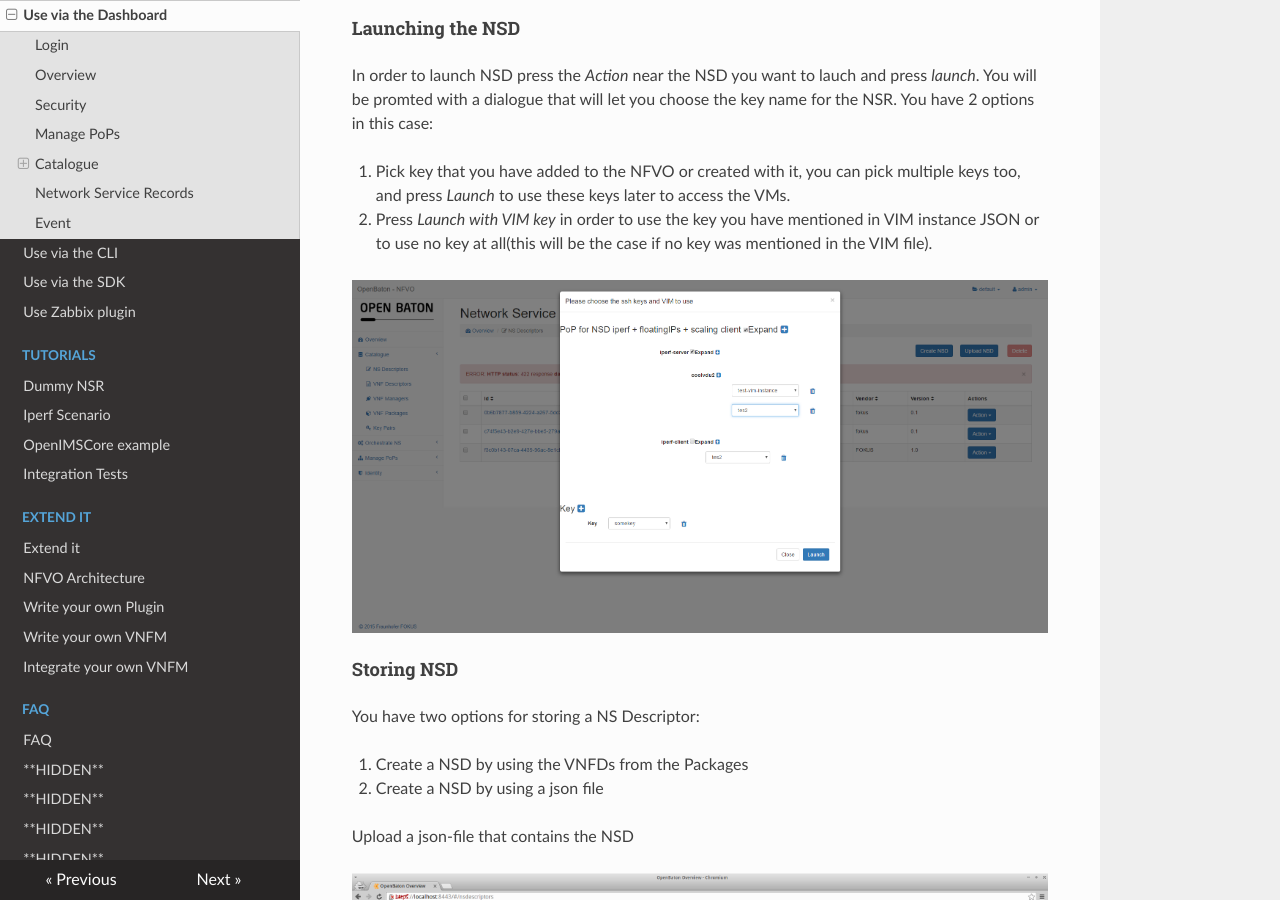
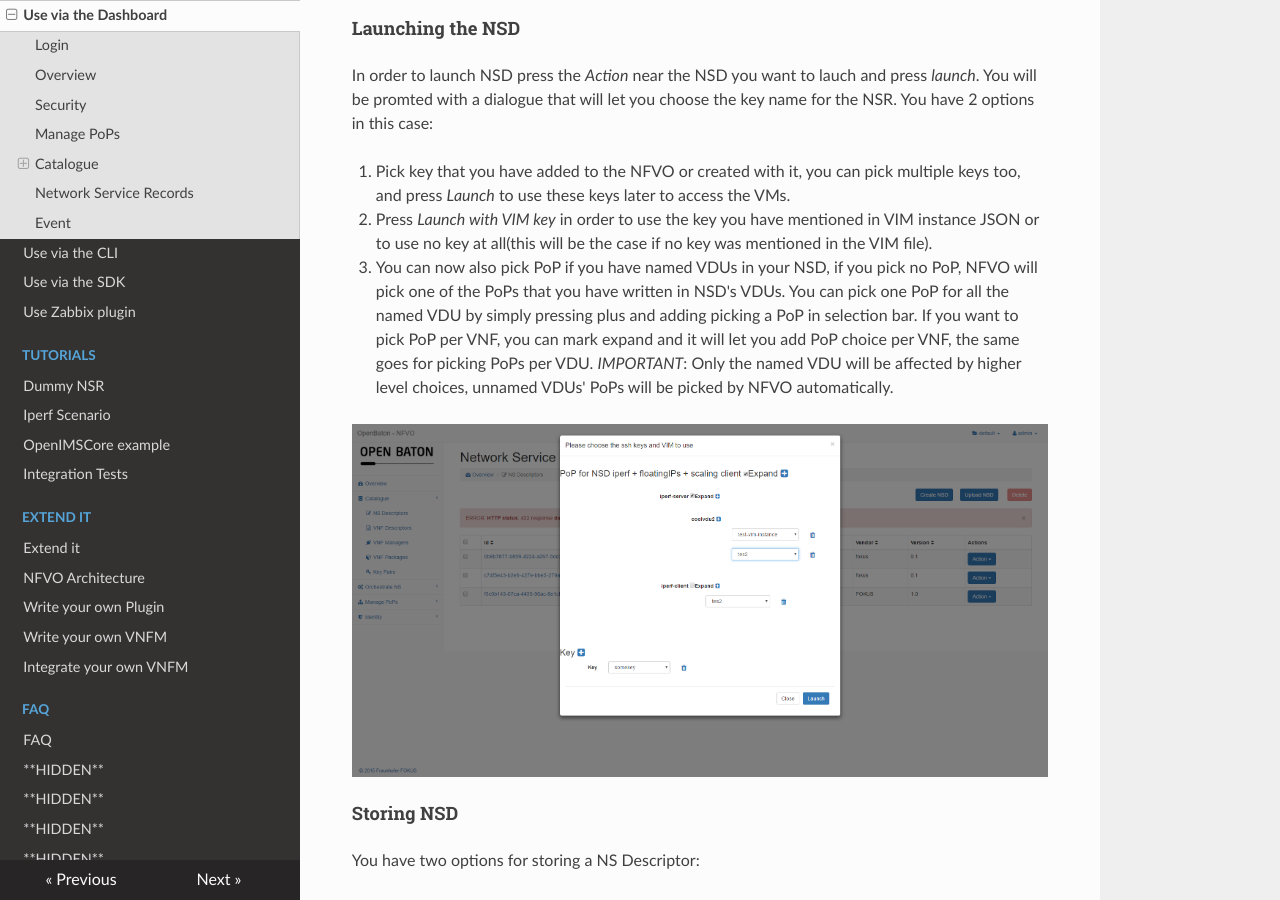
Before and after one commit to openbaton/docs, an MkDocs documentation site: the page built from docs/nfvo-how-to-use-gui.md, in a window 1280 px wide and 900 px high, scrolled down 5687 px. Built offline with MkDocs 1.6.1, drawn with Linux system fonts in a browser that asks for light colours; nearby versions of some CDN libraries; old or Windows-style settings are respelled for this version of MkDocs.

Commit message:
imp: added a paragraph about pickign PoPs

```diff
--- a/docs/nfvo-how-to-use-gui.md
+++ b/docs/nfvo-how-to-use-gui.md
@@ -81,6 +81,10 @@
  1. Pick key that you have added to the NFVO or created with it, you can pick multiple keys too, and press *Launch* to use these keys later to access the VMs.
 
  2. Press *Launch with VIM key* in order to use the key you have mentioned in VIM instance JSON or to use no key at all(this will be the case if no key was mentioned in the VIM file).
+
+
+ 3. You can now also pick PoP if you have named VDUs in your NSD, if you pick no PoP, NFVO will pick one of the PoPs that you have written in NSD's VDUs. You can pick one PoP for all the named VDU by simply pressing plus and adding picking a PoP in selection bar. If you want to pick PoP per VNF, you can mark expand and it will let you add PoP choice per VNF, the same goes for picking PoPs per VDU.
+ *IMPORTANT*: Only the named VDU will be affected by higher level choices, unnamed VDUs' PoPs will be picked by NFVO automatically.
 
 ![NSD Launch][launchNSD]
 #### Storing NSD
```
